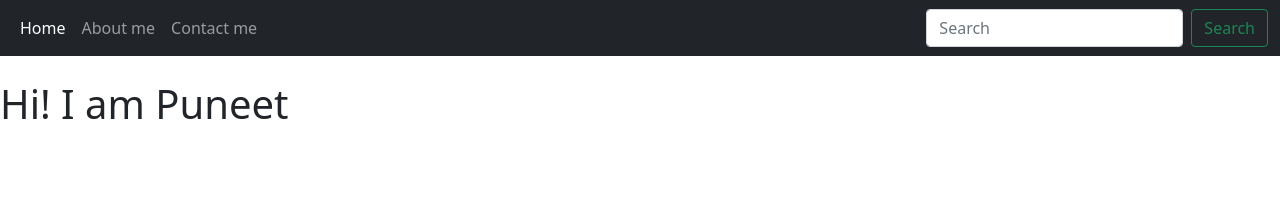
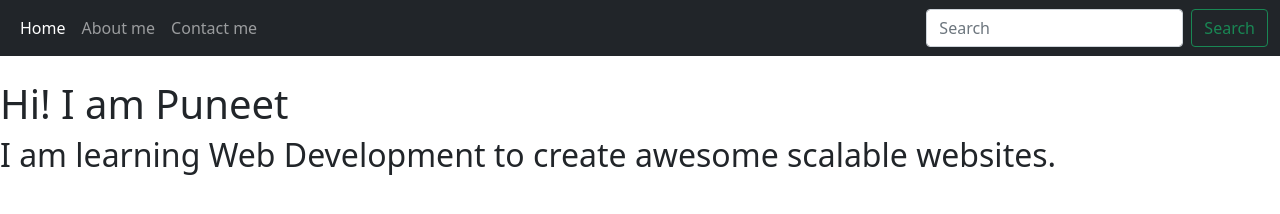
Before and after one commit to dev-puneet/learningGit-Github, a plain HTML site: page index.html in a window 1280 px wide. Drawn offline with nearby package versions, Linux system fonts and the light colour scheme.

Commit message:
Added other_dev.html file
Simulating , other dev is contributing to this project, to explain git fetch.

```diff
--- a/index.html
+++ b/index.html
@@ -46,6 +46,7 @@
     </nav>
     <br />
     <h1>Hi! I am Puneet</h1>
+    <h2>I am learning Web Development to create awesome scalable websites.</h2>
 
     <!-- Optional JavaScript; choose one of the two! -->
 
```
Also changed, not shown: other_dev.html (added, +1 -0 lines).
